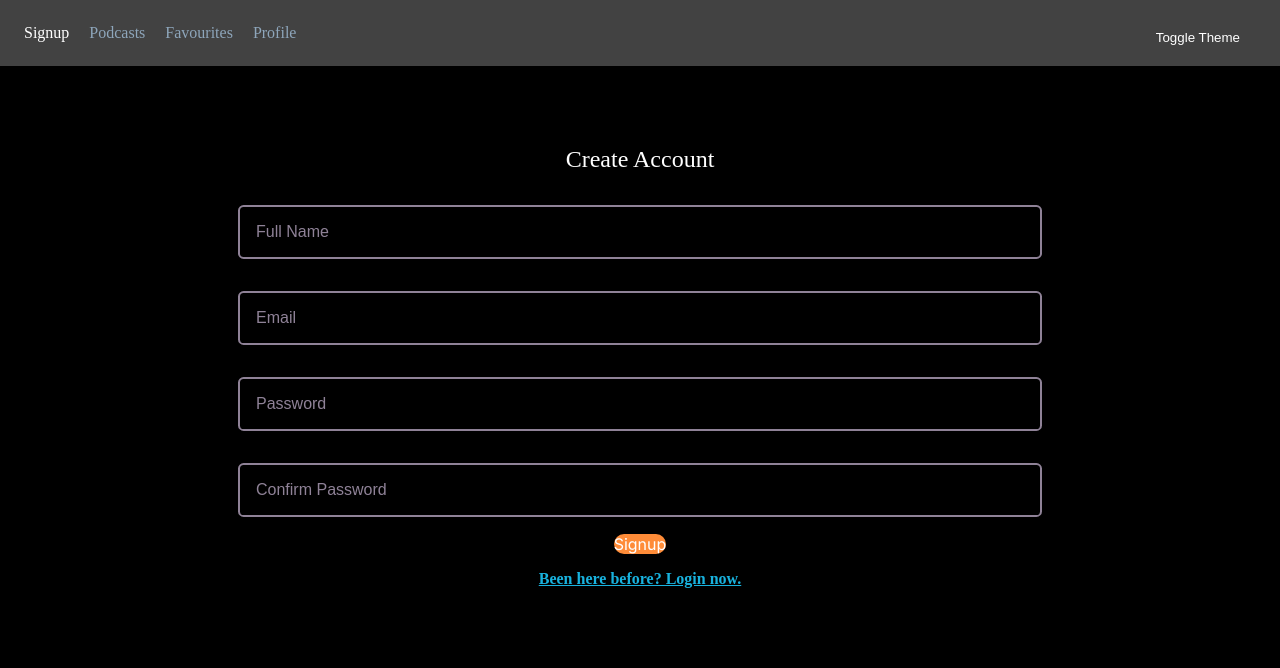
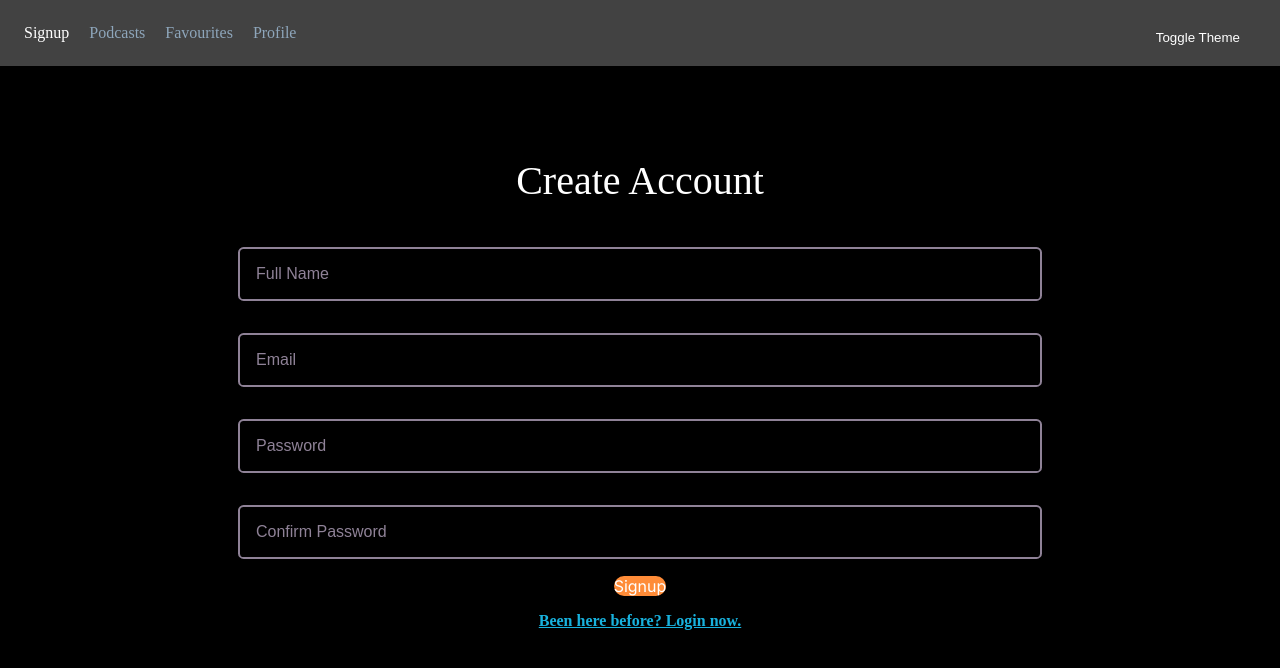
Before and after one commit to KagisoLegodi/KAGLEG394_BCL2401_B_Kagiso-Legodi-DJS11, a React (Vite) app: page / in a window 1280 px wide. Shown: the top 668 px of the page. Built offline with nearby package versions, Linux system fonts and the light colour scheme; no server answers.

Commit message:
Add responsive design for input-wrapper and podcasts-layout

```diff
--- a/src/index.css
+++ b/src/index.css
@@ -114,3 +114,29 @@ a {
 .emphasized-text:hover {
   color: #0f78a4; /* Darker blue on hover */
 }
+
+/* Responsive Design */
+
+@media (min-width: 768px) {
+  .input-wrapper {
+    width: 70vw;
+  }
+
+  .input-wrapper h1 {
+    font-size: 2rem;
+  }
+
+  .podcasts-layout {
+    grid-template-columns: repeat(auto-fit, minmax(350px, 1fr));
+  }
+}
+
+@media (min-width: 1024px) {
+  .input-wrapper h1 {
+    font-size: 2.5rem;
+  }
+
+  .podcasts-layout {
+    grid-template-columns: repeat(auto-fit, minmax(400px, 1fr));
+  }
+}
```
